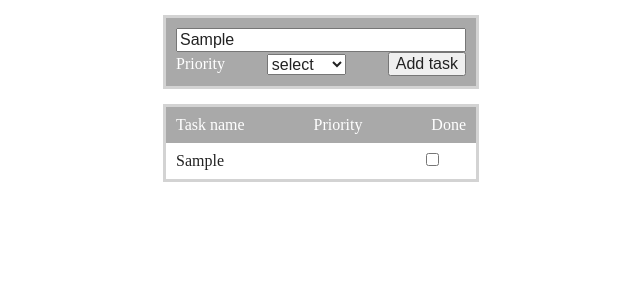
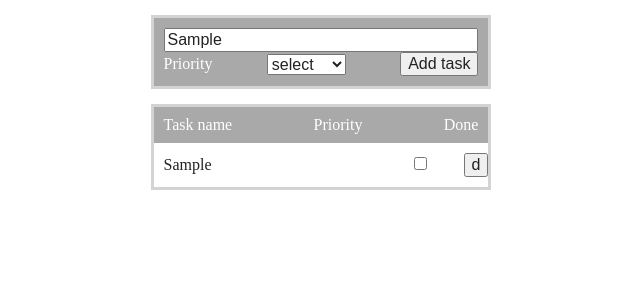
Before and after one commit to kamildomagalski/ToDo-App, a React (Create React App) app: page / in a window 1280 px wide. Both pictures are taken after typing "Sample" into the empty fields and a click on the button "Add task". Shown: the top 300 px of the page, without its empty margins (319-959 px from the left). Built offline with nearby package versions, Linux system fonts and the light colour scheme.

Commit message:
add delete method setDelete

```diff
--- a/src/App.js
+++ b/src/App.js
@@ -15,7 +15,7 @@ function App() {
     priority: '',
     done: false
   })
-
+  console.log(tasks);
 
   useEffect(() => {
     localStorage.setItem('tasks', JSON.stringify(tasks))
@@ -51,6 +51,10 @@ function App() {
     }))
   }
 
+  const setDelete = (id)=>{
+    setTasks(tasks.filter(item => item.id !== id))
+  }
+
   return (
     <section className={'app'}>
       <div className={'container'}>
@@ -61,7 +65,7 @@ function App() {
           <HeaderRow/>
           {tasks.map((task) => {
             return (
-              <TaskRow key={task.id} task={task} setDone={setDone}/>
+              <TaskRow key={task.id} task={task} setDone={setDone} setDelete={setDelete}/>
             )
           })}
         </RowContainer>
--- a/src/components/TaskRow.js
+++ b/src/components/TaskRow.js
@@ -1,7 +1,7 @@
 import React from 'react';
 
 
-function TaskRow({task, setDone}) {
+function TaskRow({task, setDone, setDelete}) {
 
 
   return (
@@ -11,6 +11,7 @@ function TaskRow({task, setDone}) {
       <form className={'taskRow__form'}>
         <input name={'done'} type={'checkbox'} checked={task.done} onChange={()=>setDone(task.id)}/>
       </form>
+      <button onClick={()=>setDelete(task.id)}>d</button>
     </div>
   );
 }
```
